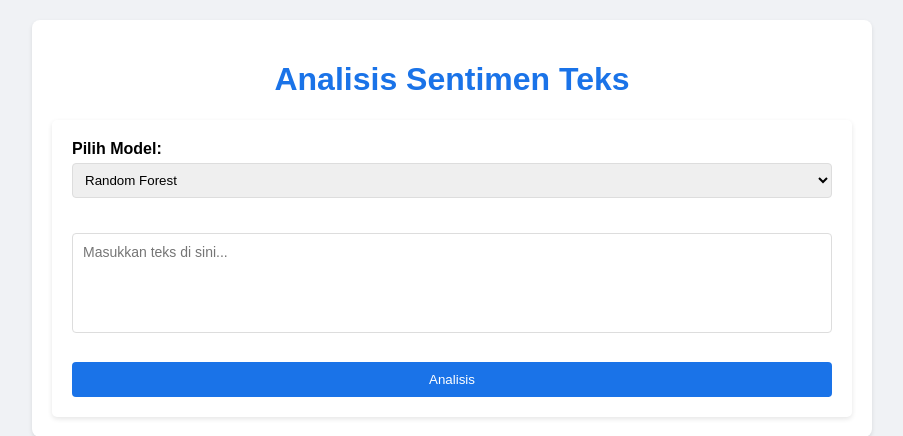
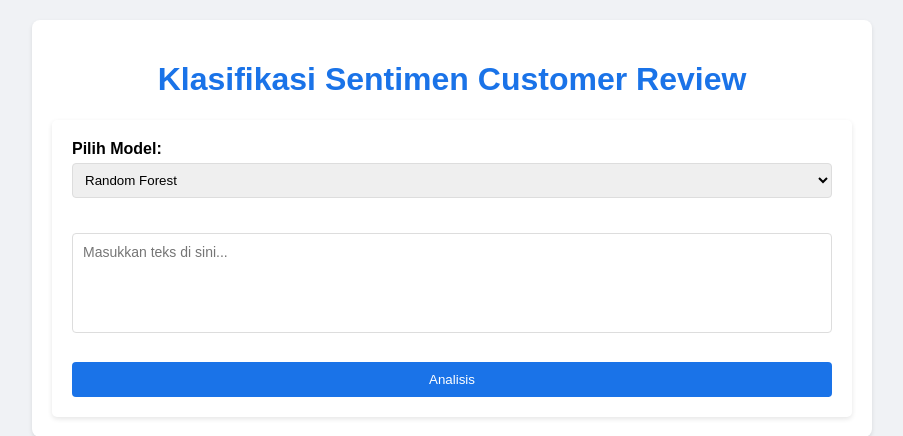
Before and after one commit to fadlyhts/flask-sentiment-app, a Flask app: page / in a window 1280 px wide. Shown: the top 436 px of the page, without its empty margins (188-1091 px from the left). Run offline with Flask 2, Linux system fonts and the light colour scheme; parts of the project's set-up code (start-up, migrations or seed data) failed here and were passed over.

Commit message:
update index.html

```diff
--- a/app/templates/index.html
+++ b/app/templates/index.html
@@ -10,7 +10,7 @@
     <div class="page-container">
         <div class="content-wrap">
             <div class="container">
-                <h1>Analisis Sentimen Teks</h1>
+                <h1>Klasifikasi Sentimen Customer Review</h1>
                 <form method="POST">
                     <div class="form-group">
                         <label for="model">Pilih Model:</label>
```
